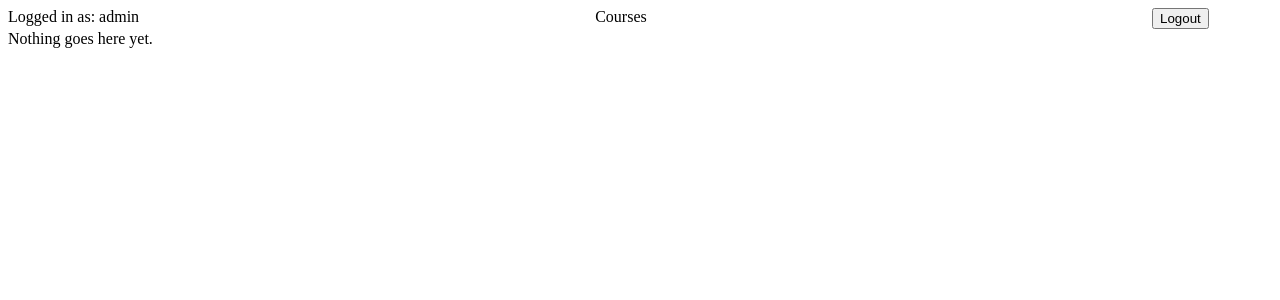
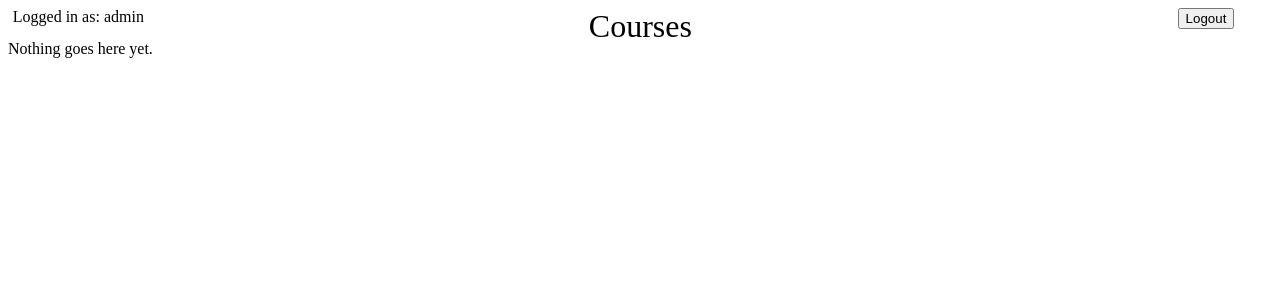
Before and after one commit to LongwoodFooBar/SeniorSeminarProject, a Flask app: page /courses in a window 1280 px wide. Shown: the top 300 px of the page. Run offline with Flask 2, Linux system fonts and the light colour scheme; the visitor is signed in with stand-in values (Sample User, id 1).

Commit message:
Modified the courses template

```diff
--- a/static/styles.css
+++ b/static/styles.css
@@ -5,3 +5,7 @@
 .errormsg{
 	color: red;
 }
+
+header{
+
+}
--- a/templates/courses.html
+++ b/templates/courses.html
@@ -5,13 +5,13 @@
 		<title>C++ Courses</title>
 	</head>
 	<body>
-		<header>
-			<div style='position:fixed;'>Logged in as: {{user}}</div>
-			<div style='position:fixed; left:46.5%;'>Courses</div>
-			<a href="{{url_for('logout')}}" class='logout' style='position:fixed; left:90%;'><button>Logout</button></a>
+		<header style='position:fixed;'>
+			<div style='position:fixed; left:1%;'>Logged in as: {{user}}</div>
+			<div style='position:fixed; left:46%; font-size:32px;'>Courses</div>
+			<a href="{{url_for('logout')}}" class='logout' style='position:fixed; left:92%;'><button>Logout</button></a>
 		</header>
 		<!--<center><h1>Courses</h1></center>-->
-		<div class='content' style='position:fixed; top:30px'>
+		<div class='content' style='position:fixed; top: 5%;'>
 			Nothing goes here yet.
 		</div>
 	</body>
```
